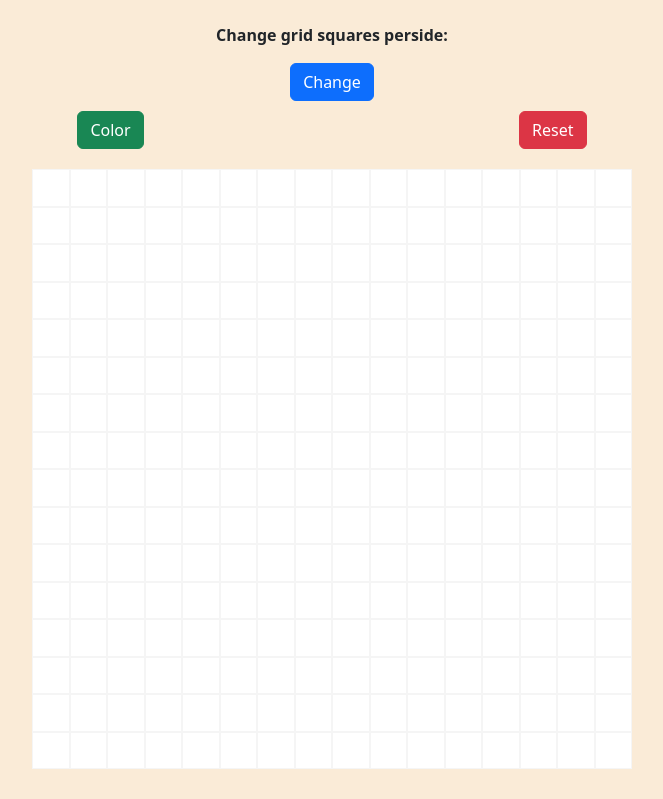
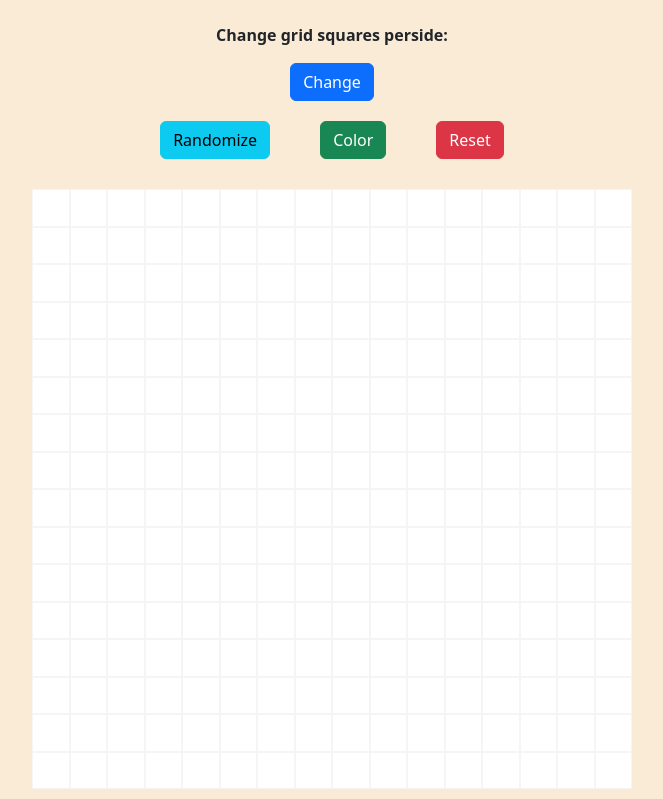
Before and after one commit to ItsJady-Taken/etch-a-sketch, a plain HTML site: page index.html in a window 1280 px wide. Shown: the part 53-852 px from the top of the page, without its empty margins (308-971 px from the left). Drawn offline with nearby package versions, Linux system fonts and the light colour scheme.

Commit message:
project Etch A Skectch completed the requirement
The project could use some more work but this is the best can be for now

```diff
--- a/index.html
+++ b/index.html
@@ -17,6 +17,8 @@
             </div>
         </div>
         <div class="button">
+            <button onclick="randomize()" class="btn btn-info">Randomize</button>
+
             <button onclick="changeColor()" class="btn btn-success">Color</button>
             <button onclick="resetGrid()"  class="btn btn-danger">Reset</button>
         </div>
--- a/scripts.js
+++ b/scripts.js
@@ -2,6 +2,7 @@
 document.addEventListener('DOMContentLoaded', ()=> {
     // call function
     createGrid(16);
+
 })
 
 // Function that create a grid of divs and an argument of 'size' to change value of square perside
@@ -43,6 +44,17 @@ function changeColor(color) {
     }
 }
 
+function randomize() {
+    const grids = document.querySelectorAll('.grid');
+    grids.forEach(grid => {
+        const randomColor = "#" + Math.floor(Math.random() * 16777215).toString(16);
+        grid.addEventListener('mouseover', ()=> {
+            grid.style.backgroundColor = randomColor;
+        })
+    });
+}
+
+
 // popup
 function changeSize() {
     const num = prompt("Enter number between 1 and 100:");
@@ -72,7 +84,7 @@ function removeGrid() {
 }
 
 function resetGrid() {
-    const grids = document.querySelectorAll('.grid');;
+    const grids = document.querySelectorAll('.grid');
     grids.forEach(grid => {
         grid.style.backgroundColor = 'white';
     });
--- a/styles.css
+++ b/styles.css
@@ -39,8 +39,9 @@ body {
 }
 
 .button {
-    padding: 10px;
+    padding: 20px;
     display: flex;
-    align-items: center;
-    justify-content: space-evenly;
+    align-items:flex-end;
+    justify-content: center;
+    gap: 50px;
 }
```
